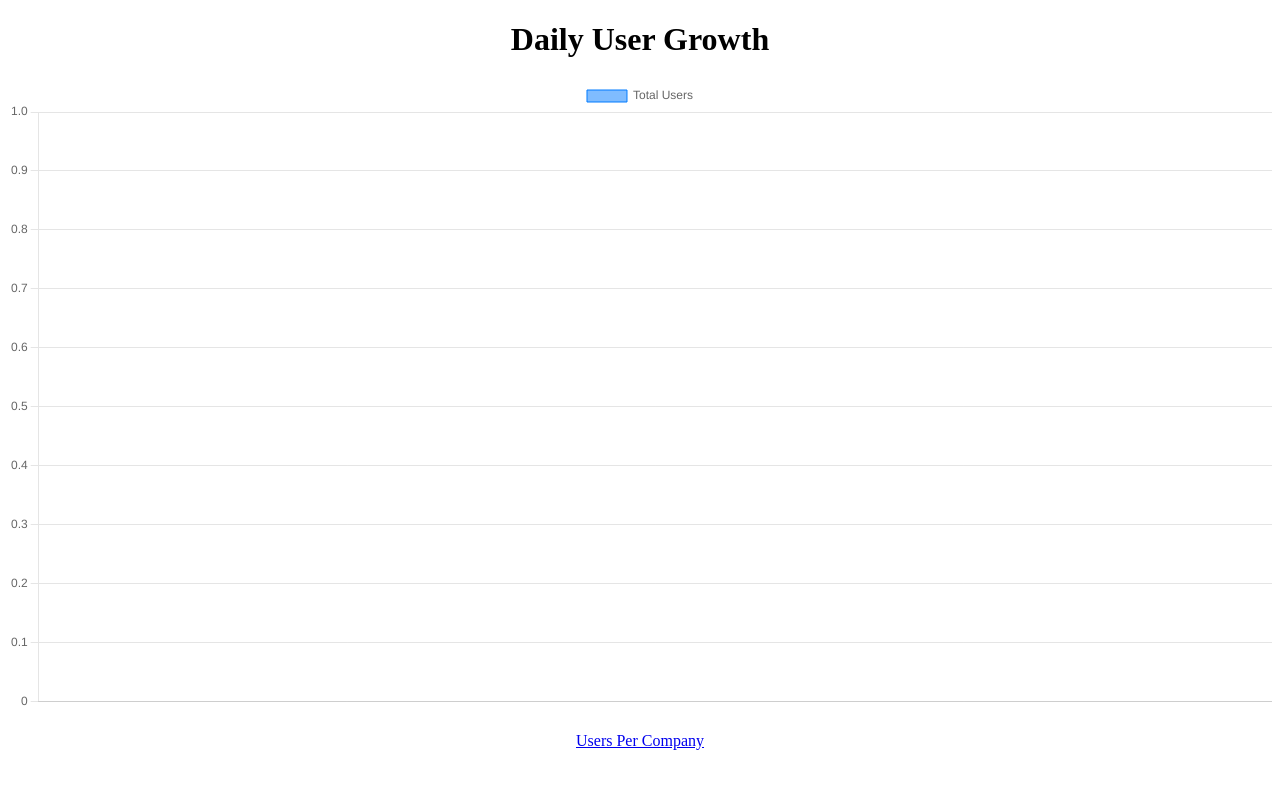
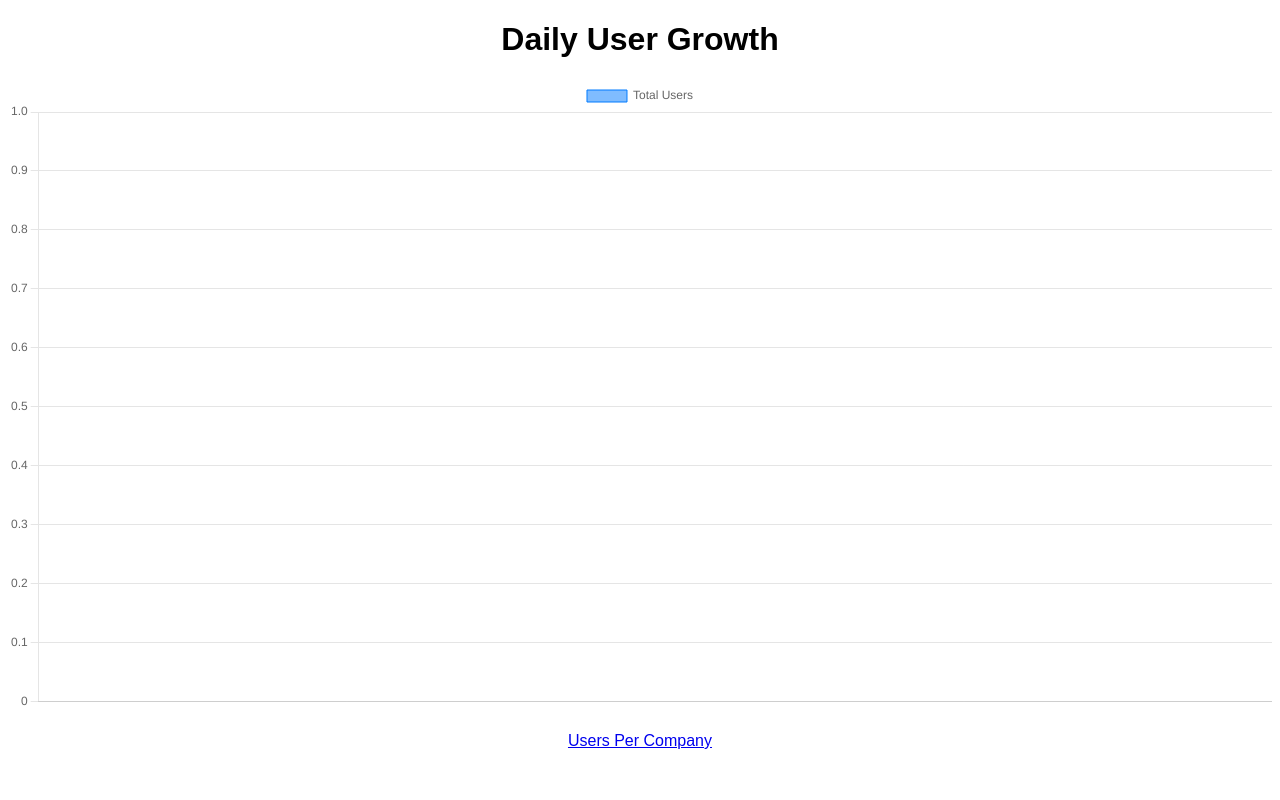
Before and after one commit to Abdusshh/ludi_project, a Django app: page /ludi_app/daily_user_growth/ in a window 1280 px wide. Run offline with Django 5.2, Linux system fonts and the light colour scheme.

Commit message:
Update font-family in HTML templates

```diff
--- a/ludi_app/templates/ludi_app/daily_user_growth.html
+++ b/ludi_app/templates/ludi_app/daily_user_growth.html
@@ -5,12 +5,14 @@
     <style>
         h1 {
             text-align: center;
+            font-family: sans-serif;
         }
 
         a {
             display: block;
             text-align: center;
             margin-top: 20px;
+            font-family: sans-serif;
         }
     </style>
     <script src="https://cdn.jsdelivr.net/npm/chart.js"></script>
--- a/ludi_app/templates/ludi_app/users_per_company.html
+++ b/ludi_app/templates/ludi_app/users_per_company.html
@@ -5,6 +5,7 @@
     <style>
         h1 {
             text-align: center;
+            font-family: sans-serif;
         }
         table {
             border-collapse: collapse;
@@ -29,6 +30,7 @@
             display: block;
             text-align: center;
             margin-top: 20px;
+            font-family: sans-serif;
         }
     </style>
 </head>
```
